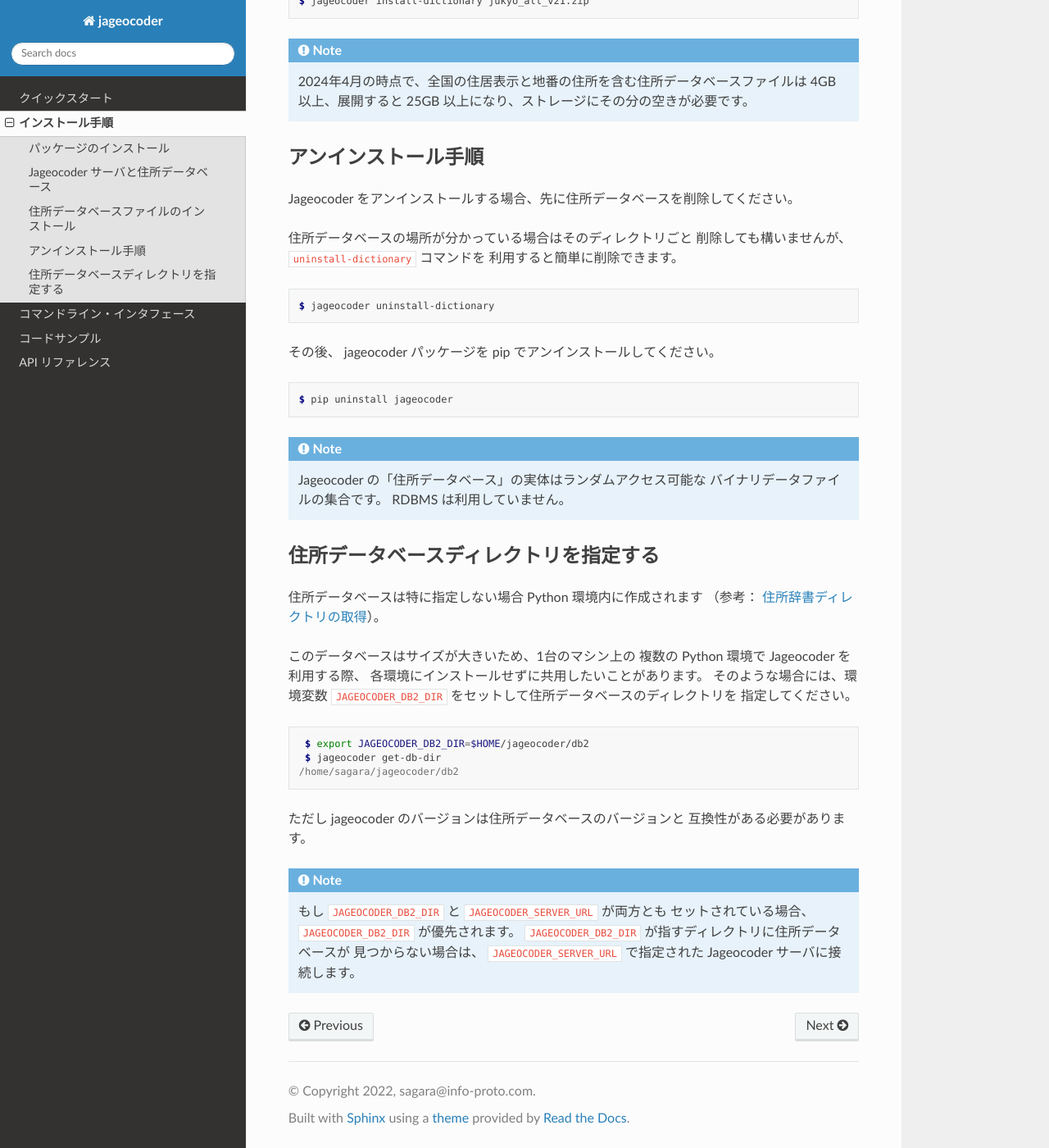
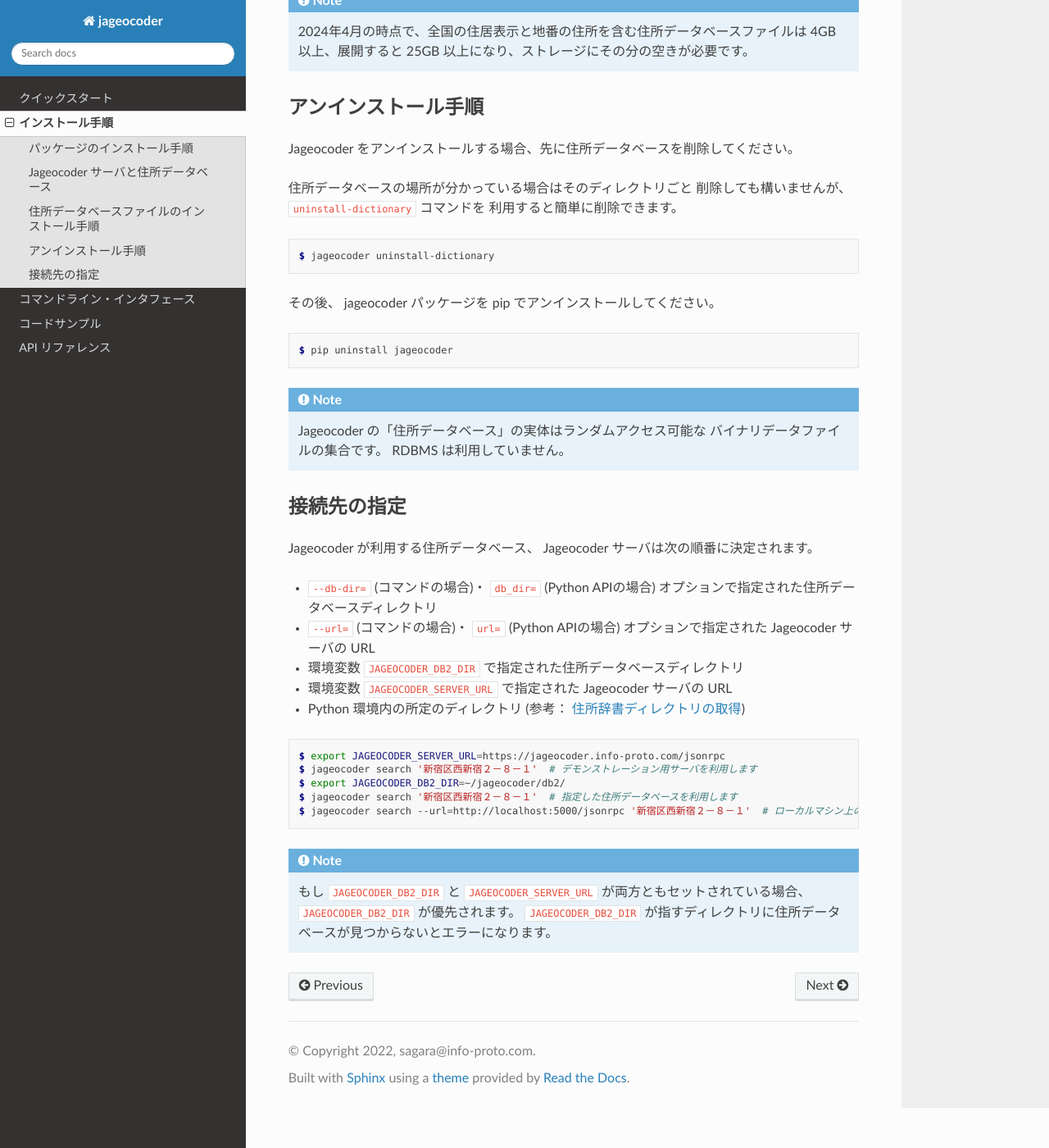
Before and after one commit to t-sagara/jageocoder, a Sphinx documentation site: the page built from docs/source/install.rst, in a window 1280 px wide and 1400 px high, scrolled down 1404 px. Shown: the whole window at 82% size. Built offline with Sphinx 7.4.7 and the Read the Docs theme 3.1.0, drawn with Linux system fonts in a browser that asks for light colours; the version number is read from the project's files by our own code; some of the changed text lies outside the part shown.

Commit message:
Update documents.

```diff
--- a/docs/source/install.rst
+++ b/docs/source/install.rst
@@ -5,8 +5,8 @@
 
 .. _install-package:
 
-パッケージのインストール
-------------------------
+パッケージのインストール手順
+----------------------------
 
 ``pip`` コマンドでインストールできます。
 
@@ -18,33 +18,29 @@
 
 .. code-block:: console
 
-   $ pip install jageocoder==2.1.6.post1
+   $ pip install jageocoder==2.1.10
 
 .. _server-or-dictionary:
+
 
 Jageocoder サーバと住所データベース
 -----------------------------------
 
-:doc:`quick_start` では Jageocoder をすぐに試すために、
-``url`` パラメータを指定して検索処理を
+``pip`` コマンドでインストールされる jageocoder パッケージには住所データベースは含まれていません。
+住所データベースを利用するには次の2通りの方法があります。
+
+- Jageocoder サーバを利用する
+- 「住所データベースファイル」をインストールする
+
+:doc:`quick_start` では Jageocoder をすぐに試すために、 ``url`` パラメータを指定して検索処理を
 `デモンストレーション用 Jageocoder サーバ <https://jageocoder.info-proto.com/>`_
-上で実行しています。
+上で実行しています。これが1番目の方法です。
 
-この方法はローカルマシンに住所データをインストールする必要がないので手軽ですが、
-通信にかかる時間の分だけ遅くなったり、サーバがメンテナンス等の事情により
-応答できないことがあるという欠点があります。
-大量の住所を処理する必要がある場合や、個人情報など外部に送信したくない場合は、
-:ref:`install-dictionary` 以降の手順に従って住所データベースをインストールしてください。
-
-なお、コマンドラインや API で Jageocoder サーバを利用する場合は
-:doc:`quick_start` のように明示的に ``url`` パラメータを指定してもよいですが、
-環境変数 ``JAGEOCODER_SERVER_URL`` にエンドポイント URL をセットしておくと
-``url`` パラメータを省略可能です。
-
-.. code-block:: console
-
-   $ export JAGEOCODER_SERVER_URL=https://jageocoder.info-proto.com/jsonrpc
-   $ jageocoder search '新宿区西新宿２－８－１'  # 指定したサーバを利用します
+この方法はローカルマシンに住所データベースをインストールする必要がないので手軽ですが、
+通信にかかる時間の分だけ遅くなったり、
+サーバがメンテナンス等の事情により応答できないことがあるという欠点があります。
+大量の住所を処理する必要がある場合や、個人情報などを外部に送信したくない場合は、
+2番目の方法を選択してください。
 
 .. note::
 
@@ -56,8 +52,8 @@
 
 .. _install-dictionary:
 
-住所データベースファイルのインストール
---------------------------------------
+住所データベースファイルのインストール手順
+------------------------------------------
 
 住所データベースファイルは zip 形式でダウンロード可能です。
 `住所データベースファイル一覧 <https://www.info-proto.com/static/jageocoder/latest/>`_
@@ -109,32 +105,26 @@
    バイナリデータファイルの集合です。 RDBMS は利用していません。
 
 
-住所データベースディレクトリを指定する
---------------------------------------
+接続先の指定
+------------
 
-住所データベースは特に指定しない場合 Python 環境内に作成されます
-（参考： :ref:`commandline-get-db-dir`）。
+Jageocoder が利用する住所データベース、 Jageocoder サーバは次の順番に決定されます。
 
-このデータベースはサイズが大きいため、1台のマシン上の
-複数の Python 環境で Jageocoder を利用する際、
-各環境にインストールせずに共用したいことがあります。
-そのような場合には、環境変数
-``JAGEOCODER_DB2_DIR`` をセットして住所データベースのディレクトリを
-指定してください。
+- ``--db-dir=`` (コマンドの場合)・ ``db_dir=`` (Python APIの場合) オプションで指定された住所データベースディレクトリ
+- ``--url=`` (コマンドの場合)・ ``url=`` (Python APIの場合) オプションで指定された Jageocoder サーバの URL
+- 環境変数 ``JAGEOCODER_DB2_DIR`` で指定された住所データベースディレクトリ
+- 環境変数 ``JAGEOCODER_SERVER_URL`` で指定された Jageocoder サーバの URL
+- Python 環境内の所定のディレクトリ (参考： :ref:`commandline-get-db-dir`)
 
 .. code-block:: console
 
-    $ export JAGEOCODER_DB2_DIR=$HOME/jageocoder/db2
-    $ jageocoder get-db-dir
-   /home/sagara/jageocoder/db2
-
-ただし jageocoder のバージョンは住所データベースのバージョンと
-互換性がある必要があります。
+   $ export JAGEOCODER_SERVER_URL=https://jageocoder.info-proto.com/jsonrpc
+   $ jageocoder search '新宿区西新宿２－８－１'  # デモンストレーション用サーバを利用します
+   $ export JAGEOCODER_DB2_DIR=~/jageocoder/db2/
+   $ jageocoder search '新宿区西新宿２－８－１'  # 指定した住所データベースを利用します
+   $ jageocoder search --url=http://localhost:5000/jsonrpc '新宿区西新宿２－８－１'  # ローカルマシン上のサーバを利用します
 
 .. note::
 
-   もし ``JAGEOCODER_DB2_DIR`` と ``JAGEOCODER_SERVER_URL`` が両方とも
-   セットされている場合、 ``JAGEOCODER_DB2_DIR`` が優先されます。
-   ``JAGEOCODER_DB2_DIR`` が指すディレクトリに住所データベースが
-   見つからない場合は、 ``JAGEOCODER_SERVER_URL`` で指定された
-   Jageocoder サーバに接続します。
+   もし ``JAGEOCODER_DB2_DIR`` と ``JAGEOCODER_SERVER_URL`` が両方ともセットされている場合、 ``JAGEOCODER_DB2_DIR`` が優先されます。
+   ``JAGEOCODER_DB2_DIR`` が指すディレクトリに住所データベースが見つからないとエラーになります。
```
Also changed, not shown: docs/source/quick_start.rst (+4 -4 lines), 4 other files.
